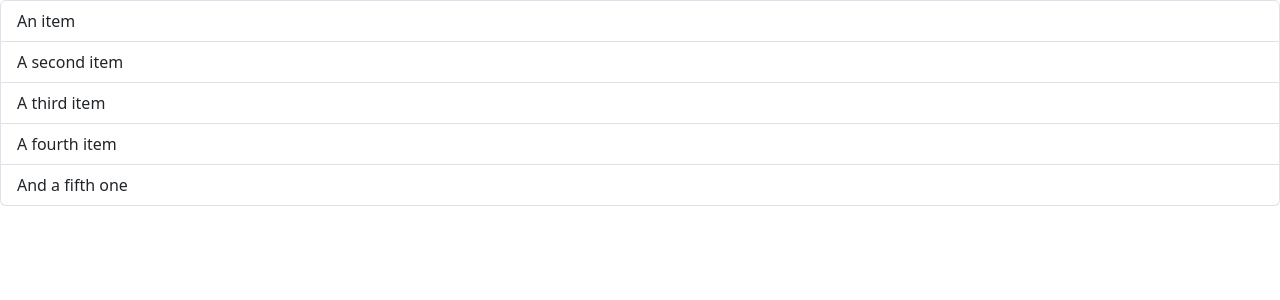
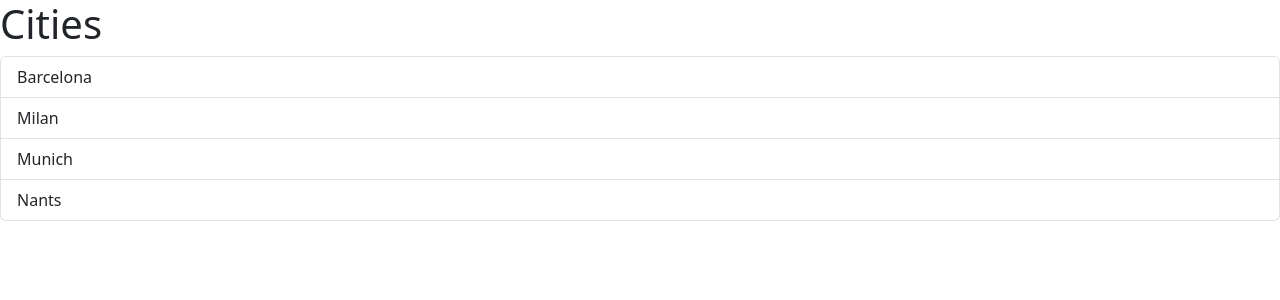
Before and after one commit to BehzadAminiPour/React-TS-Vite, a React (Vite) app: page / in a window 1280 px wide. Shown: the top 300 px of the page. Built offline with nearby package versions, Linux system fonts and the light colour scheme.

Commit message:
using map method

```diff
--- a/src/components/ListGroup.tsx
+++ b/src/components/ListGroup.tsx
@@ -1,12 +1,16 @@
 function ListGroup() {
+  const cities = ["Barcelona", "Milan", "Munich", "Nants"];
   return (
-    <ul className="list-group">
-      <li className="list-group-item">An item</li>
-      <li className="list-group-item">A second item</li>
-      <li className="list-group-item">A third item</li>
-      <li className="list-group-item">A fourth item</li>
-      <li className="list-group-item">And a fifth one</li>
-    </ul>
+    <>
+      <h1>Cities</h1>
+      <ul className="list-group">
+        {cities.map((city) => (
+          <li key={city} className="list-group-item">
+            {city}
+          </li>
+        ))}
+      </ul>
+    </>
   );
 }
 export default ListGroup;
```
